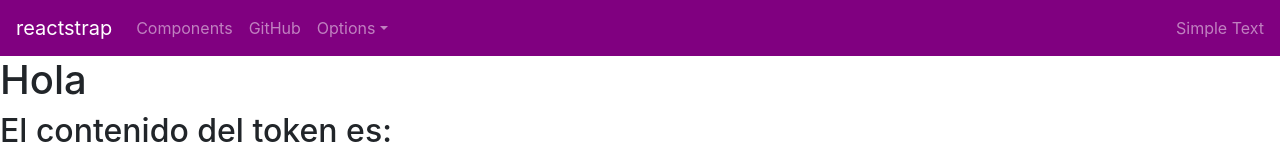
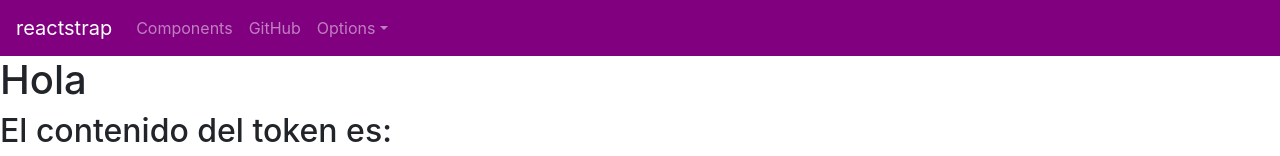
Before and after one commit to KItzepsillo/b41_frontend, a React (Create React App) app: page / in a window 1280 px wide. Shown: the top 156 px of the page. Built offline with nearby package versions, Linux system fonts and the light colour scheme; the HTML template or start-up script is replaced by a standard one.

Commit message:
Se agrega token para ver en la navbar

```diff
--- a/src/components/Navigation/index.js
+++ b/src/components/Navigation/index.js
@@ -1,4 +1,5 @@
-import React, { useState } from 'react';
+import React, { useState, useContext } from 'react';
+import { AuthContext } from '../../contexts/AuthContext';
 import {
   Collapse,
   Navbar,
@@ -16,6 +17,7 @@ import {
 
 const Navigation = (props) => {
   const [isOpen, setIsOpen] = useState(false);
+  const { token } = useContext(AuthContext);
 
   const toggle = () => setIsOpen(!isOpen);
 
@@ -50,7 +52,7 @@ const Navigation = (props) => {
               </DropdownMenu>
             </UncontrolledDropdown>
           </Nav>
-          <NavbarText>Simple Text</NavbarText>
+          <NavbarText>{ token }</NavbarText>
         </Collapse>
       </Navbar>
     </div>
```
